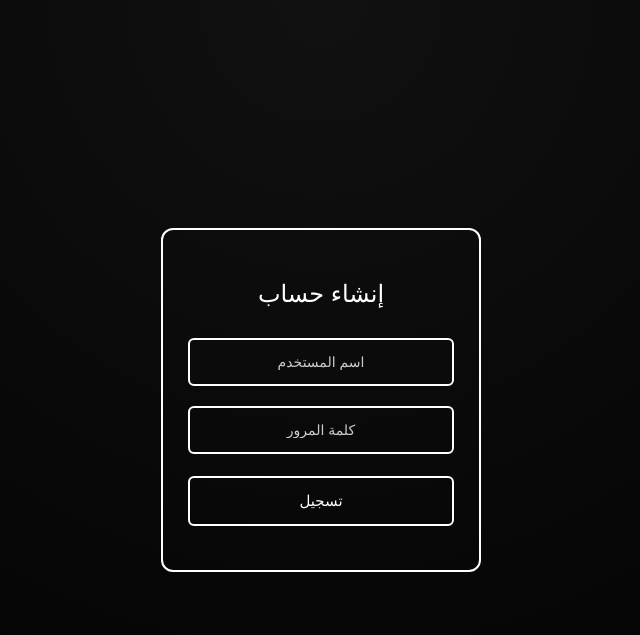
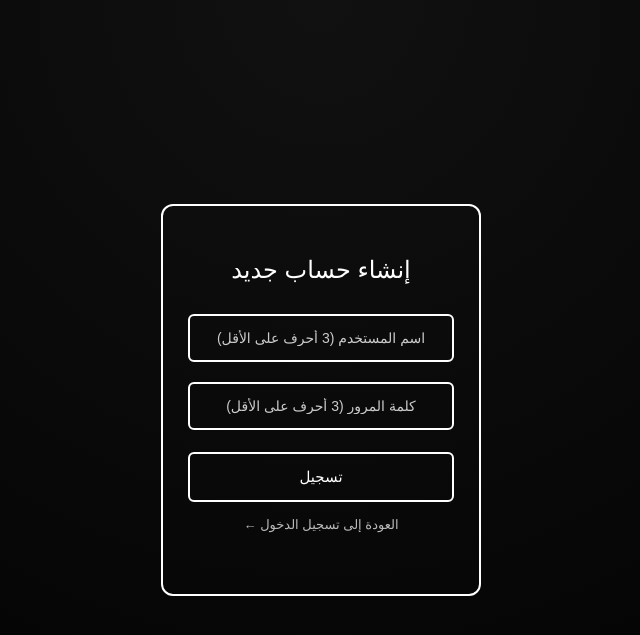
Before and after one commit to reemebrhiem/bruteforce-app, a Flask app: page /register in a window 1280 px wide. Shown: the top 635 px of the page, without its empty margins (319-959 px from the left). Run offline with Flask 3, Linux system fonts and the light colour scheme.

Commit message:
Update register.html

```diff
--- a/templates/register.html
+++ b/templates/register.html
@@ -5,112 +5,272 @@
 <title>إنشاء حساب</title>
 
 <style>
-*{
-    box-sizing:border-box;
+* {
+    box-sizing: border-box;
 }
 
-body{
-    display:flex;
-    justify-content:center;
-    align-items:center;
-    height:100vh;
-    margin:0;
-    font-family:Arial, sans-serif;
+body {
+    display: flex;
+    justify-content: center;
+    align-items: center;
+    height: 100vh;
+    margin: 0;
+    font-family: Arial, sans-serif;
     background: radial-gradient(circle at top, #111, #000);
 }
 
-.box{
-    width:320px;
-    padding:30px 25px;
-    text-align:center;
-    border:2px solid white;
-    border-radius:12px;
-    background:transparent;
+.box {
+    width: 320px;
+    padding: 30px 25px;
+    text-align: center;
+    border: 2px solid white;
+    border-radius: 12px;
+    background: transparent;
 }
 
-h2{
-    color:white;
-    margin-bottom:20px;
-    font-weight:normal;
+h2 {
+    color: white;
+    margin-bottom: 20px;
+    font-weight: normal;
 }
 
-input{
-    width:100%;
-    padding:14px;
-    margin:10px 0;
-    background:transparent;
-    border:2px solid white;
-    border-radius:6px;
-    color:white;
-    text-align:center;
-    font-size:14px;
-    outline:none;
+input {
+    width: 100%;
+    padding: 14px;
+    margin: 10px 0;
+    background: transparent;
+    border: 2px solid white;
+    border-radius: 6px;
+    color: white;
+    text-align: center;
+    font-size: 14px;
+    outline: none;
+    transition: all 0.3s;
 }
 
-input::placeholder{
-    color:#ccc;
+input:focus {
+    border-color: #4caf50;
+    box-shadow: 0 0 8px rgba(76, 175, 80, 0.3);
 }
 
-button{
-    width:100%;
-    padding:14px;
-    margin-top:12px;
-    background:transparent;
-    border:2px solid white;
-    color:white;
-    border-radius:6px;
-    font-size:15px;
-    cursor:pointer;
+input::placeholder {
+    color: #ccc;
 }
 
-button:hover{
-    background:white;
-    color:black;
+button {
+    width: 100%;
+    padding: 14px;
+    margin-top: 12px;
+    background: transparent;
+    border: 2px solid white;
+    color: white;
+    border-radius: 6px;
+    font-size: 15px;
+    cursor: pointer;
+    transition: all 0.3s;
+    position: relative;
+    overflow: hidden;
 }
 
-#msg{
-    margin-top:12px;
-    font-size:14px;
-    color:#ff6b6b;
+button:hover:not(:disabled) {
+    background: white;
+    color: black;
+    transform: translateY(-2px);
+}
+
+button:disabled {
+    opacity: 0.5;
+    cursor: not-allowed;
+    border-color: #666;
+}
+
+button::after {
+    content: '';
+    position: absolute;
+    top: 50%;
+    left: 50%;
+    width: 5px;
+    height: 5px;
+    background: rgba(255, 255, 255, 0.5);
+    opacity: 0;
+    border-radius: 100%;
+    transform: scale(1, 1) translate(-50%);
+    transform-origin: 50% 50%;
+}
+
+button.loading::after {
+    animation: ripple 1s ease-out infinite;
+}
+
+@keyframes ripple {
+    0% {
+        transform: scale(0, 0);
+        opacity: 0.5;
+    }
+    100% {
+        transform: scale(20, 20);
+        opacity: 0;
+    }
+}
+
+#msg {
+    margin-top: 12px;
+    font-size: 14px;
+    min-height: 20px;
+    text-align: center;
+    padding: 8px;
+    border-radius: 4px;
+    transition: all 0.3s;
+}
+
+.msg-success {
+    color: #4caf50;
+    background: rgba(76, 175, 80, 0.1);
+    border: 1px solid rgba(76, 175, 80, 0.3);
+}
+
+.msg-error {
+    color: #ff6b6b;
+    background: rgba(255, 107, 107, 0.1);
+    border: 1px solid rgba(255, 107, 107, 0.3);
+}
+
+.msg-warning {
+    color: #ffcc00;
+    background: rgba(255, 204, 0, 0.1);
+    border: 1px solid rgba(255, 204, 0, 0.3);
+}
+
+.back-link {
+    display: block;
+    margin-top: 15px;
+    color: #bbb;
+    text-decoration: none;
+    font-size: 13px;
+    transition: color 0.3s;
+}
+
+.back-link:hover {
+    color: white;
+    text-decoration: underline;
 }
 </style>
 </head>
 
 <body>
+<div class="box">
+    <h2>إنشاء حساب جديد</h2>
 
-<div class="box">
-    <h2>إنشاء حساب</h2>
+    <input id="username" placeholder="اسم المستخدم (3 أحرف على الأقل)" autocomplete="username">
+    <input id="password" type="password" placeholder="كلمة المرور (3 أحرف على الأقل)" autocomplete="new-password">
 
-    <input id="username" placeholder="اسم المستخدم">
-    <input id="password" type="password" placeholder="كلمة المرور">
+    <button id="registerBtn" onclick="register()">تسجيل</button>
 
-    <button onclick="register()">تسجيل</button>
-    <p id="msg"></p>
+    <a href="/" class="back-link">← العودة إلى تسجيل الدخول</a>
+
+    <div id="msg"></div>
 </div>
 
 <script>
-function register(){
+function showMessage(text, type = "error") {
+    const msg = document.getElementById("msg");
+    msg.textContent = text;
+    msg.className = "msg-" + type;
+    msg.style.display = text ? "block" : "none";
+}
+
+async function register() {
+    const username = document.getElementById("username").value.trim();
+    const password = document.getElementById("password").value.trim();
+    const registerBtn = document.getElementById("registerBtn");
     const msg = document.getElementById("msg");
 
-    fetch("/register",{
-        method:"POST",
-        headers:{"Content-Type":"application/x-www-form-urlencoded"},
-        body:"username="+username.value+"&password="+password.value
-    })
-    .then(res => res.text().then(t => ({status:res.status,text:t})))
-    .then(r=>{
-        if(r.status===201){
-            msg.style.color="lightgreen";
-            msg.innerText="تم إنشاء الحساب بنجاح";
-            setTimeout(()=>location.href="/",1500);
-        }else if(r.status===409){
-            msg.innerText="اسم المستخدم موجود مسبقًا";
-        }else{
-            msg.innerText="حدث خطأ";
+    if (!username || !password) {
+        showMessage("الرجاء ملء جميع الحقول", "error");
+        return;
+    }
+
+    if (username.length < 3 || password.length < 3) {
+        showMessage("اسم المستخدم وكلمة المرور يجب أن يكونا 3 أحرف على الأقل", "error");
+        return;
+    }
+
+    registerBtn.disabled = true;
+    registerBtn.classList.add("loading");
+
+    showMessage("جاري إنشاء الحساب...", "warning");
+
+    try {
+        const formData = new URLSearchParams();
+        formData.append("username", username);
+        formData.append("password", password);
+
+        const response = await fetch("/register", {
+            method: "POST",
+            headers: {
+                "Content-Type": "application/x-www-form-urlencoded"
+            },
+            body: formData
+        });
+
+        const resultText = await response.text();
+
+        if (resultText === "CREATED") {
+            showMessage(" تم إنشاء الحساب بنجاح! يتم تحويلك...", "success");
+
+            setTimeout(() => {
+                window.location.href = "/";
+            }, 2000);
         }
-    })
+        else if (resultText === "EXISTS") {
+            showMessage(" اسم المستخدم موجود مسبقاً", "error");
+            document.getElementById("username").focus();
+        }
+        else if (resultText === "INVALID") {
+            showMessage(" البيانات غير صالحة", "error");
+        }
+        else if (resultText === "ERROR") {
+            showMessage(" حدث خطأ أثناء إنشاء الحساب", "error");
+        }
+        else {
+            showMessage("حدث خطأ غير معروف: " + resultText, "error");
+        }
+    }
+    catch (error) {
+        console.error("Error:", error);
+        showMessage(" خطأ في الاتصال بالسيرفر", "error");
+    }
+    finally {
+        registerBtn.disabled = false;
+        registerBtn.classList.remove("loading");
+    }
 }
+
+document.addEventListener("keypress", function(event) {
+    if (event.key === "Enter") {
+        register();
+    }
+});
+
+document.getElementById("username").addEventListener("focus", function() {
+    showMessage("أدخل اسم مستخدم فريد (3 أحرف على الأقل)", "warning");
+});
+
+document.getElementById("password").addEventListener("focus", function() {
+    showMessage("أدخل كلمة مرور قوية (3 أحرف على الأقل)", "warning");
+});
+
+document.getElementById("username").addEventListener("blur", function() {
+    if (!this.value.trim()) {
+        showMessage("");
+    }
+});
+
+document.getElementById("password").addEventListener("blur", function() {
+    if (!this.value.trim()) {
+        showMessage("");
+    }
+});
 </script>
-
 </body>
 </html>
```
